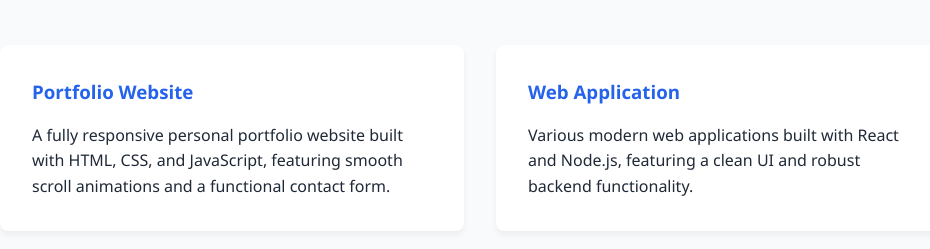
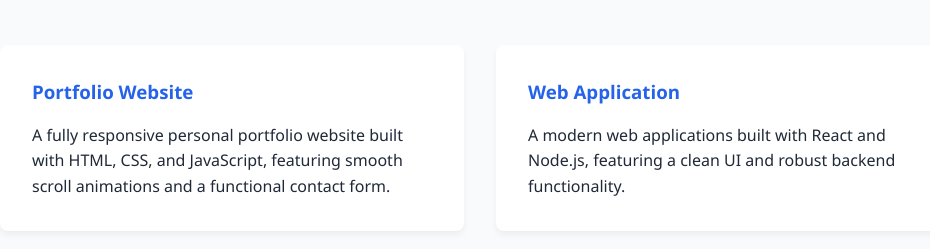
Before and after one commit to onoriodeleroy/cbsl-landing-page, a plain HTML site: page index.html in a window 1280 px wide. Shown: the part 3810-4059 px from the top of the page, without its empty margins (160-1090 px from the left). Drawn offline with Linux system fonts and the light colour scheme.

```diff
--- a/index.html
+++ b/index.html
@@ -630,7 +630,7 @@
                 <!-- Project 2 -->
                 <div class="project-card">
                     <h3>Web Application</h3>
-                    <p>Various modern web applications built with React and Node.js, featuring a clean UI and robust backend functionality.</p>
+                    <p>A modern web applications built with React and Node.js, featuring a clean UI and robust backend functionality.</p>
                 </div>
             </div>
         </section>
```
